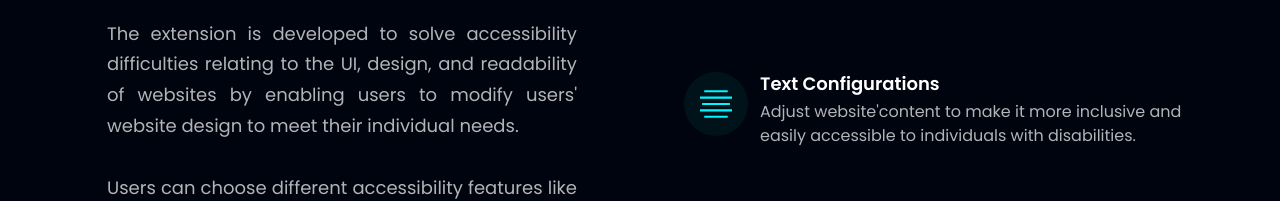
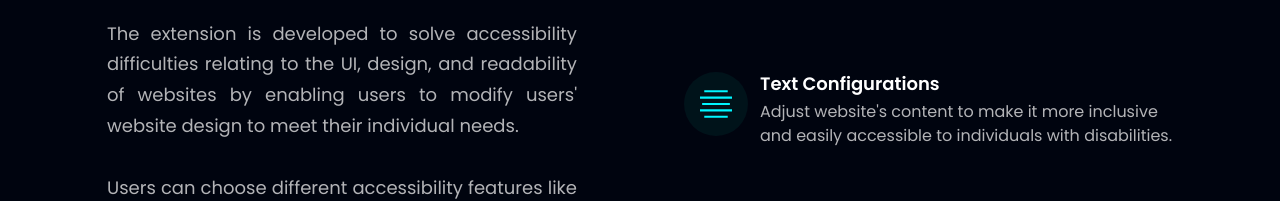
Before and after one commit to wajdialjedaani/SeeColor-Info, a React (Vite) app: page / in a window 1280 px wide. Shown: the part 1174-1375 px from the top of the page. Built offline with nearby package versions, Linux system fonts and the light colour scheme; the HTML template or start-up script is replaced by a standard one.

Commit message:
Update index.js
minor edits

```diff
--- a/src/constants/index.js
+++ b/src/constants/index.js
@@ -32,7 +32,7 @@ export const feature = [
     icon: align,
     title: "Text Configurations",
     content:
-      "Adjust website'content to make it more inclusive and easily accessible to individuals with disabilities.",
+      "Adjust website's content to make it more inclusive and easily accessible to individuals with disabilities.",
   },
   {
     id: "feature-3",
```
